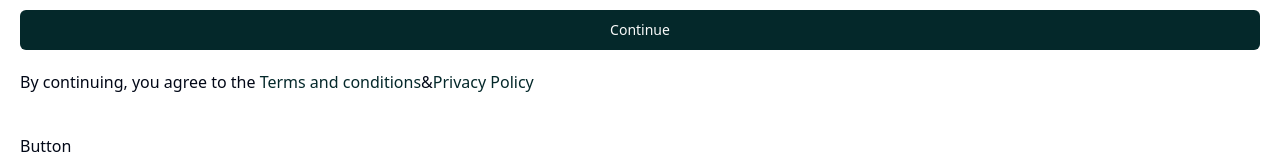
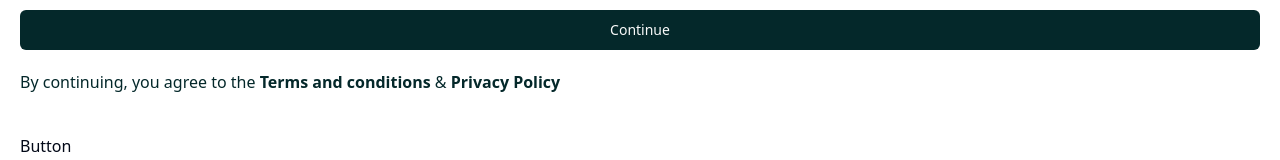
Before and after one commit to chnirt/chnirt-menu, a React (Vite) app: page / in a window 1280 px wide. Shown: the part 438-598 px from the top of the page. Built offline with nearby package versions, Linux system fonts and the light colour scheme.

Commit message:
Feature: add husky

```diff
--- a/package.json
+++ b/package.json
@@ -7,7 +7,8 @@
     "dev": "vite",
     "build": "tsc && vite build",
     "lint": "eslint src --ext ts,tsx --report-unused-disable-directives --max-warnings 0",
-    "preview": "vite preview"
+    "preview": "vite preview",
+    "prepare": "husky install"
   },
   "dependencies": {
     "@radix-ui/react-icons": "^1.3.0",
@@ -37,6 +38,7 @@
     "eslint": "^8.44.0",
     "eslint-plugin-react-hooks": "^4.6.0",
     "eslint-plugin-react-refresh": "^0.4.1",
+    "husky": "^8.0.3",
     "postcss": "^8.4.25",
     "tailwindcss": "^3.3.2",
     "typescript": "^5.0.2",
--- a/src/pages/StyleGuide/index.tsx
+++ b/src/pages/StyleGuide/index.tsx
@@ -17,7 +17,7 @@ import { Tabs, TabsContent, TabsList, TabsTrigger } from "@/components/ui/tabs";
 import { useCallback } from "react";
 
 const StyleGuide = () => {
-  const handleOnSubmit = useCallback((e:any) => {
+  const handleOnSubmit = useCallback((e: any) => {
     e.preventDefault();
     console.log("hello---");
     return;
@@ -58,13 +58,13 @@ const StyleGuide = () => {
               placeholder="Password"
             />
             <Button type="submit">Continue</Button>
-            <p>
+            <p className="text-primary">
               By continuing, you agree to the{" "}
-              <a href="#" className="text-primary hover:underline">
+              <a href="#" className="font-semibold hover:underline">
                 Terms and conditions
-              </a>
-              &
-              <a href="#" className="text-primary hover:underline">
+              </a>{" "}
+              &{" "}
+              <a href="#" className="font-semibold hover:underline">
                 Privacy Policy
               </a>
             </p>
```
Also changed, not shown: 2 other files (tests, documents, lock files or other folders).
